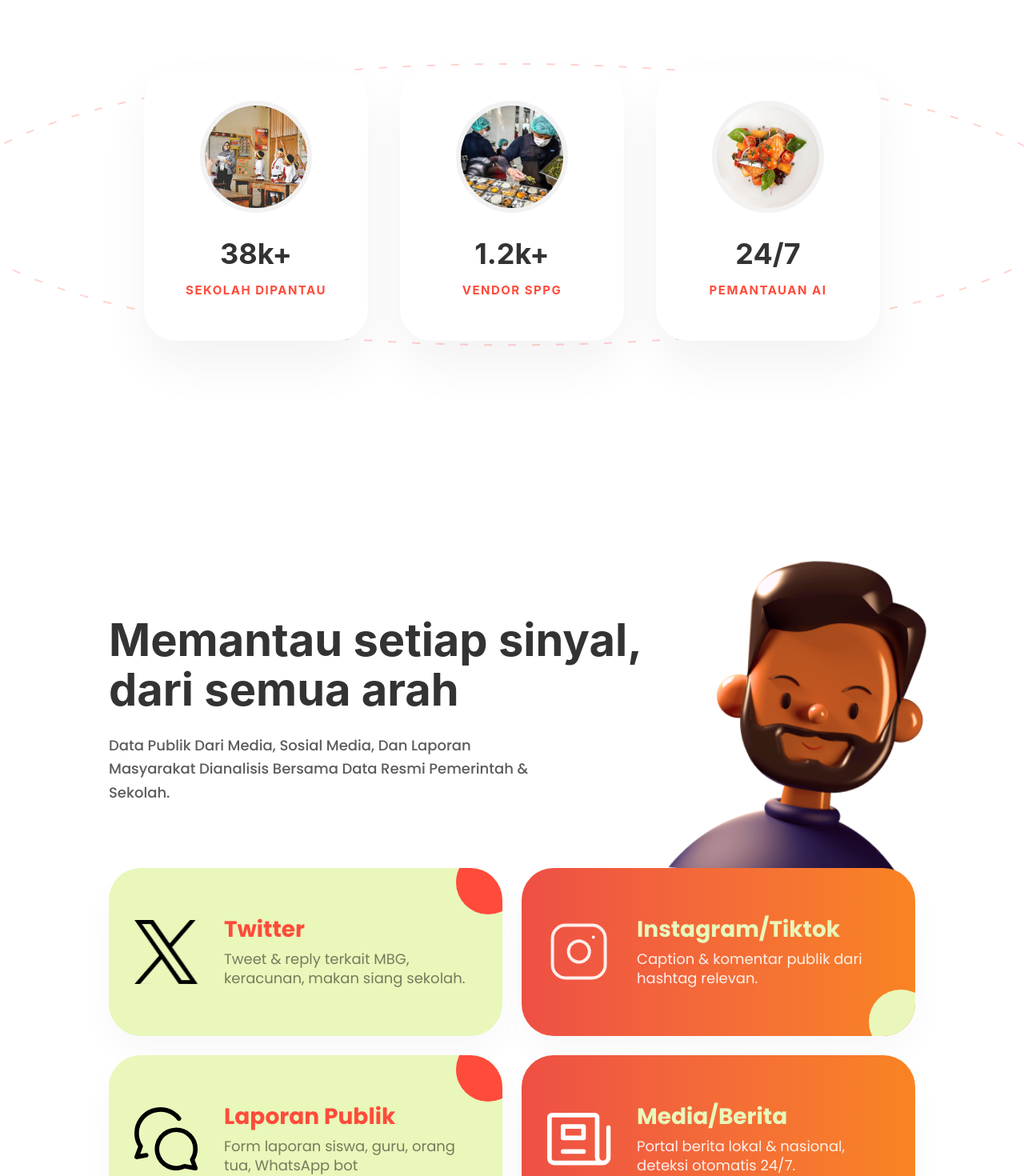
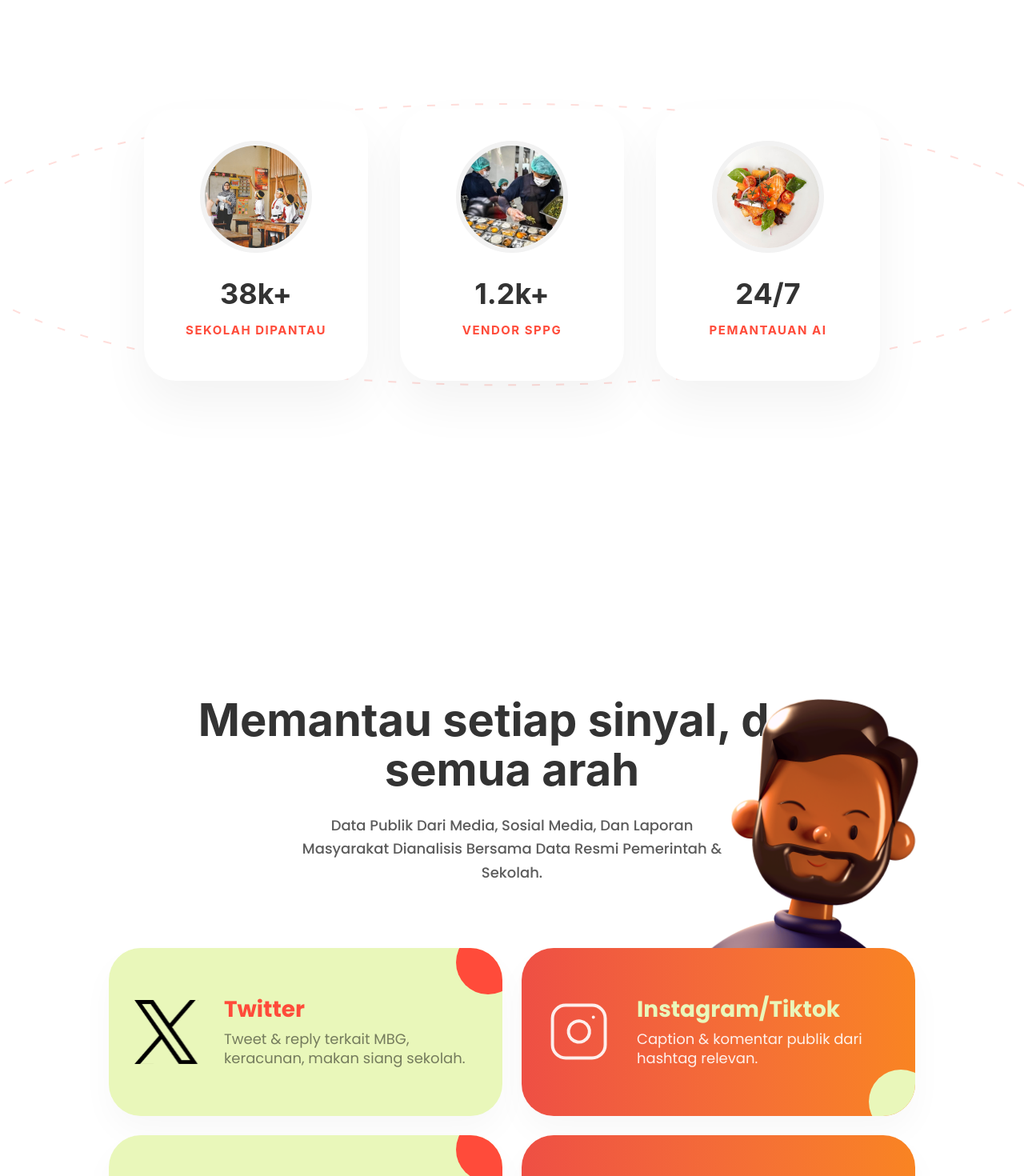
Before and after one commit to randyver/pantauin, a Next.js app: page / in a window 1280 px wide. Shown: the part 940-2410 px from the top of the page at 80% size. Built offline with nearby package versions, Linux system fonts and the light colour scheme; a web font is replaced by a local one.

Commit message:
feat: responsive pipeline section

```diff
--- a/src/components/landing/FeaturesSection.tsx
+++ b/src/components/landing/FeaturesSection.tsx
@@ -22,8 +22,8 @@ export default function FeaturesSection() {
         </div>
       </div>
 
-      {/* Floating Cards Container - Responsive Stacking */}
-      <div className="relative lg:absolute left-1/2 lg:-translate-x-1/2 mt-12 lg:mt-0 lg:bottom-[-220px] w-full max-w-[1441px] flex flex-col lg:flex-row justify-center items-center gap-24 lg:gap-8 px-6 lg:px-10 z-20">
+      {/* Floating Cards Container - Adjusted for perfect overlap and mobile responsiveness */}
+      <div className="relative lg:absolute lg:left-1/2 lg:-translate-x-1/2 mt-20 lg:mt-0 lg:top-[400px] w-full max-w-[1441px] flex flex-col lg:flex-row justify-center items-center gap-24 lg:gap-8 px-6 lg:px-10 z-20 pb-20 lg:pb-0 mx-auto">
 
         {[
           { icon: <Bell size={44} />, title: "Early warning system", desc: "Alert otomatis saat lonjakan laporan terdeteksi di suatu wilayah, vendor, atau sekolah." },
@@ -46,8 +46,8 @@ export default function FeaturesSection() {
 
       </div>
 
-      {/* Spacer for desktop layout overlap */}
-      <div className="hidden lg:block h-[220px]"></div>
+      {/* Spacer for desktop layout overlap - Increased significantly to prevent clipping */}
+      <div className="hidden lg:block h-[350px]"></div>
     </div>
   );
 }
--- a/src/components/landing/IntelligenceModules.tsx
+++ b/src/components/landing/IntelligenceModules.tsx
@@ -2,30 +2,29 @@ import Image from "next/image";
 
 export default function IntelligenceModules() {
   return (
-    <div className="relative w-full z-10 px-6 lg:px-[136px]">
-      {/* Top Header Section */}
-      <div className="relative w-full flex flex-col lg:flex-row justify-between items-start mb-12 lg:mb-[80px]">
-        <div className="w-full lg:max-w-[700px] pt-0 lg:pt-10 z-10">
+    <div className="relative w-full z-10 px-6 lg:px-[136px] flex flex-col items-center">
+      {/* Top Header Section - Centered */}
+      <div className="relative w-full flex flex-col items-center text-center mb-12 lg:mb-[80px]">
+        <div className="w-full lg:max-w-[800px] pt-0 lg:pt-10 z-10">
           <h2 className="text-[#333333] text-[36px] lg:text-[56px] font-bold font-sf-rounded leading-[1.1] mb-6">
             Memantau setiap sinyal, dari semua arah
           </h2>
-          <p className="text-[#333333] text-[16px] lg:text-[18px] font-medium max-w-[550px] leading-relaxed opacity-80">
+          <p className="text-[#333333] text-[16px] lg:text-[18px] font-medium max-w-[550px] mx-auto leading-relaxed opacity-80">
             Data Publik Dari Media, Sosial Media, Dan Laporan Masyarakat Dianalisis Bersama Data Resmi Pemerintah & Sekolah.
           </p>
         </div>
+      </div>
 
-        {/* 3D Character Image - Positioned to overlap on desktop, stacks or hides on small mobile if needed */}
-        <div className="absolute right-[-40px] lg:right-[-100px] top-[-100px] lg:top-[-50px] w-[300px] lg:w-[450px] h-[300px] lg:h-[450px] z-0 pointer-events-none opacity-40 lg:opacity-100">
+      {/* 4 Cards Grid - Responsive layout */}
+      <div className="relative grid grid-cols-1 lg:grid-cols-2 gap-6 lg:gap-[24px] w-full max-w-[1168px] z-10">
+        {/* 3D Character Image - Now positioned relative to the grid and BEHIND it */}
+        <div className="absolute right-[-20px] lg:right-[-80px] top-[-180px] lg:top-[-330px] w-[250px] lg:w-[400px] h-[250px] lg:h-[400px] z-[-1] pointer-events-none opacity-30 lg:opacity-100">
           <img
             src="/intelligence/ToyFaces_Tansparent_BG_29(1).png"
             className="w-full h-full object-contain"
             alt="Intelligence Character"
           />
         </div>
-      </div>
-
-      {/* 4 Cards Grid - Responsive layout */}
-      <div className="relative grid grid-cols-1 lg:grid-cols-2 gap-6 lg:gap-[24px] w-full max-w-[1168px] z-10">
 
         {/* Card 1: Twitter */}
         <div className="relative w-full min-h-[180px] lg:h-[210px] bg-[#E9F7BA] rounded-[40px] shadow-[0px_20px_40px_rgba(0,0,0,0.03)] overflow-hidden p-6 lg:p-8 flex items-center gap-6 lg:gap-8">
--- a/src/components/landing/PipelineSection.tsx
+++ b/src/components/landing/PipelineSection.tsx
@@ -16,8 +16,8 @@ export default function PipelineSection() {
           </h2>
         </div>
 
-        {/* Center: Dotted Arrow Asset - Hidden on Mobile */}
-        <div className="hidden lg:block absolute left-[380px] top-[40px] w-[200px] h-[100px]">
+        {/* Center: Dotted Arrow Asset - Touching the card */}
+        <div className="hidden lg:block absolute right-[520px] top-[40px] w-[350px] h-[150px] z-20">
           <img src="/pipeline/arrow.svg" className="w-full h-full object-contain" alt="Arrow Decor" />
         </div>
 
--- a/src/components/landing/StatsSection.tsx
+++ b/src/components/landing/StatsSection.tsx
@@ -2,10 +2,10 @@ import Image from "next/image";
 
 export default function StatsSection() {
   return (
-    <div id="stats-section" className="relative w-full min-h-[500px] flex flex-col items-center justify-center overflow-hidden py-12">
-      {/* Background Ellipse SVG - Increased visibility and better layering */}
+    <div id="stats-section" className="relative w-full min-h-[600px] flex flex-col items-center justify-center overflow-hidden py-24 lg:py-32">
+      {/* Background Ellipse SVG - Refined sizing to prevent clipping */}
       <div className="absolute inset-0 z-0 pointer-events-none flex items-center justify-center">
-        <img src="/stats/ellipse.svg" className="w-[1500px] lg:w-[2500px] h-[600px] lg:h-[800px] object-contain opacity-80" alt="Background Decor" />
+        <img src="/stats/ellipse.svg" className="w-[200%] lg:w-[180%] h-auto max-h-[1000px] object-contain opacity-60" alt="Background Decor" />
       </div>
 
       <div className="relative w-full max-w-[1441px] mx-auto px-6 lg:px-[136px] flex flex-col items-center justify-center">
```
